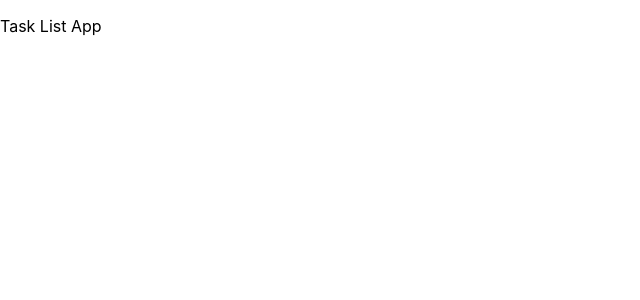
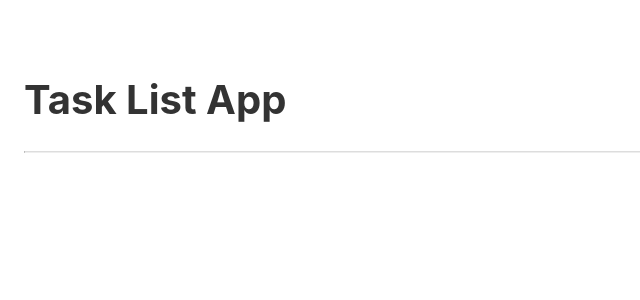
Before and after one commit to ebarross/task-list, a React (Create React App) app: page / in a window 1280 px wide. Shown: the top 300 px of the page, without its empty margins (0-640 px from the left). Built offline with nearby package versions, Linux system fonts and the light colour scheme.

Commit message:
feat: add home page structure

```diff
--- a/src/pages/home/index.tsx
+++ b/src/pages/home/index.tsx
@@ -1,10 +1,18 @@
 import React from 'react';
+
+import * as S from './styles';
 
 function Home() {
   return (
-    <div>
-      <p>Task List App</p>
-    </div>
+    <S.Container>
+      <S.Content>
+        <S.Header>
+          <h1>Task List App</h1>
+          <hr />
+        </S.Header>
+        <S.Body />
+      </S.Content>
+    </S.Container>
   );
 }
 
--- /dev/null
+++ b/src/pages/home/styles.ts
@@ -0,0 +1,27 @@
+import styled from 'styled-components';
+
+export const Container = styled.main`
+  height: 100%;
+  padding: 24px;
+`;
+
+export const Content = styled.div`
+  width: 100%;
+  max-width: 1400px;
+  margin: 0 auto;
+  padding-top: 24px;
+`;
+
+export const Header = styled.div`
+  h1 {
+    font-size: 40px;
+  }
+
+  hr {
+    border-top: 1px solid #b1b1b16e;
+  }
+`;
+
+export const Body = styled.div`
+  padding: 16px;
+`;
--- a/src/styles/global.ts
+++ b/src/styles/global.ts
@@ -7,6 +7,7 @@ export default createGlobalStyle`
       sans-serif;
     margin: 0;
     box-sizing: border-box;
+    color: #333333;
   }
 
   html, body, #root {
```
Also changed, not shown: .eslintrc.js.
